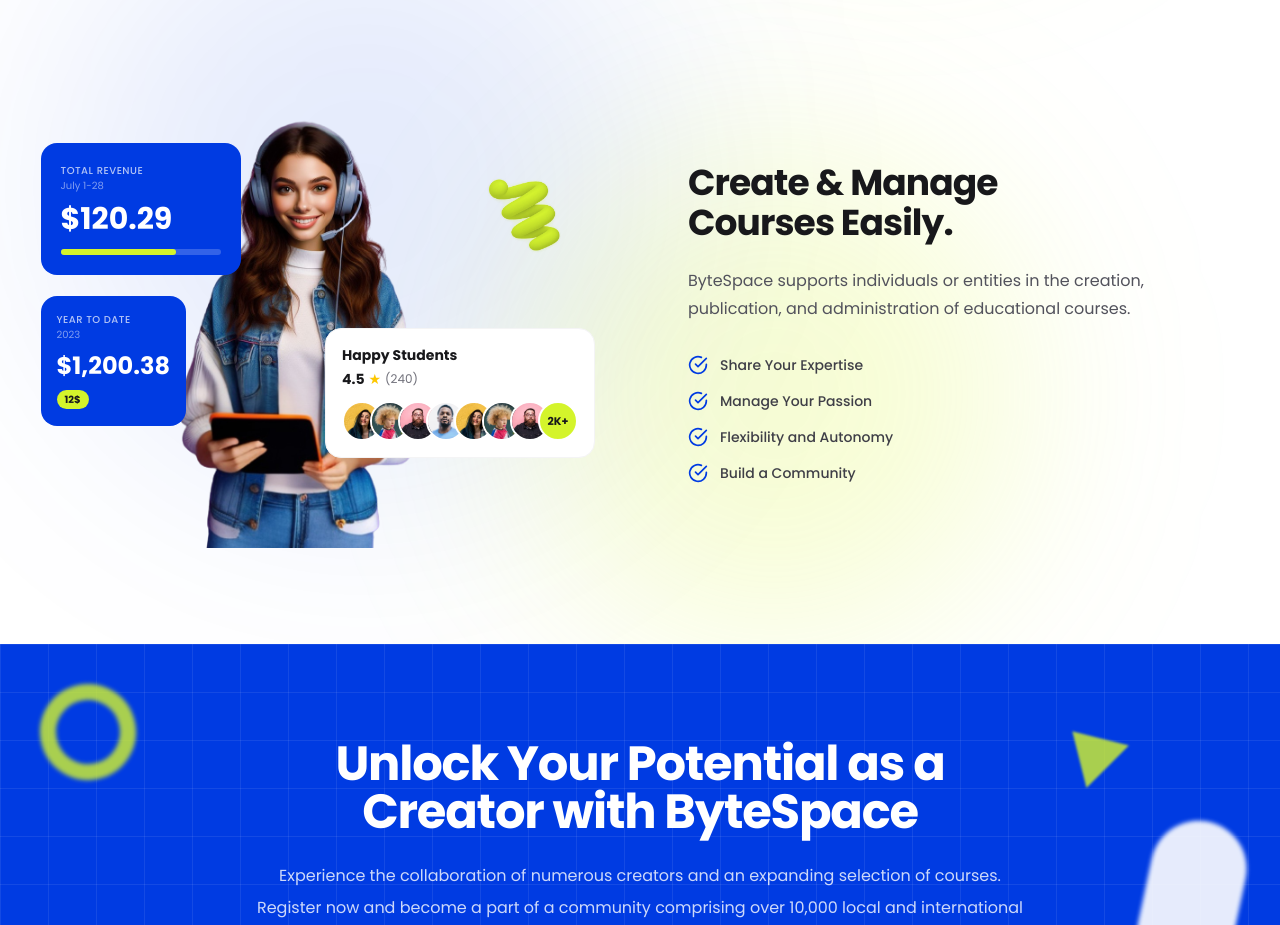
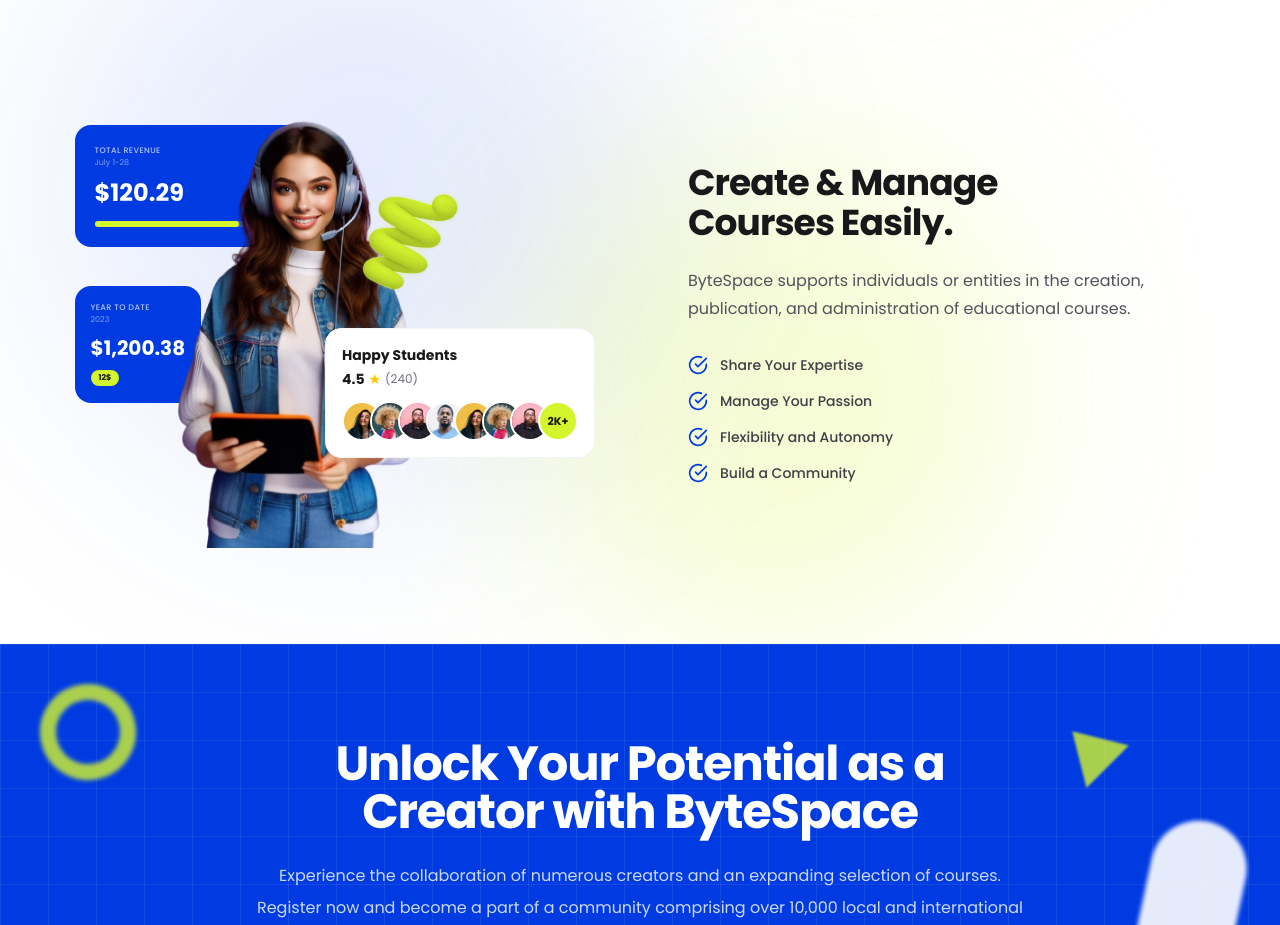
Before and after one commit to mdsujon-dev/ByteSpace, a Next.js app: page / in a window 1280 px wide. Shown: the part 2960-3885 px from the top of the page. Built offline with nearby package versions, Linux system fonts and the light colour scheme; what @ant-design/nextjs-registry would draw is missing.

Commit message:
feat: add Features component for home page

```diff
--- a/src/components/home/Features.tsx
+++ b/src/components/home/Features.tsx
@@ -102,25 +102,25 @@
             </div>
 
             {/* Floating widget 1: Total Revenue */}
-            <div className="absolute top-[10%] left-0 z-20 rounded-2xl bg-brand-blue p-5 sm:-left-6">
-              <p className="text-[10px] font-medium text-white/70 uppercase tracking-wider">Total Revenue</p>
-              <p className="text-[10px] text-white/50 mb-2">July 1-28</p>
-              <p className="text-3xl font-bold text-white">$120.29</p>
-              <div className="mt-3 h-1.5 w-40 rounded-full bg-white/20">
+            <div className="absolute top-[calc(5%+5px)] left-[10px] z-0 w-[240px] rounded-2xl bg-brand-blue p-5">
+              <p className="text-[8px] font-medium text-white/70 uppercase tracking-wider">Total Revenue</p>
+              <p className="text-[8px] text-white/50 mb-2">July 1-28</p>
+              <p className="text-2xl font-bold text-white">$120.29</p>
+              <div className="mt-3 h-1.5 w-full rounded-full bg-white/20">
                 <div className="h-full w-[72%] rounded-full bg-brand-lime" />
               </div>
             </div>
 
             {/* Floating widget 2: Year to Date */}
-            <div className="absolute top-[44%] left-0 z-20 rounded-2xl bg-brand-blue p-4 sm:-left-6">
-              <p className="text-[10px] font-medium text-white/70 uppercase tracking-wider">Year to Date</p>
-              <p className="text-[10px] text-white/50 mb-2">2023</p>
-              <p className="text-2xl font-bold text-white">$1,200.38</p>
-              <span className="mt-2 inline-block rounded-full bg-brand-lime px-2 py-0.5 text-[10px] font-bold text-zinc-900">12$</span>
+            <div className="absolute top-[calc(44%-10px)] left-[10px] z-0 rounded-2xl bg-brand-blue p-4">
+              <p className="text-[8px] font-medium text-white/70 uppercase tracking-wider">Year to Date</p>
+              <p className="text-[8px] text-white/50 mb-2">2023</p>
+              <p className="text-xl font-bold text-white">$1,200.38</p>
+              <span className="mt-2 inline-block rounded-full bg-brand-lime px-2 py-0.5 text-[8px] font-bold text-zinc-900">12$</span>
             </div>
 
             {/* Squiggle lime */}
-            <div className="absolute top-[15%] right-4 z-20 w-[90px] h-[90px] sm:right-6">
+            <div className="absolute top-[calc(35%-80px)] right-[112px] z-20 w-[120px] h-[120px] sm:right-[120px] -scale-x-100">
               <div className="relative w-full h-full">
                 <AppImage src="/auth/squiggle.png" alt="Decoration" fill className="object-contain" />
                 <div
```
